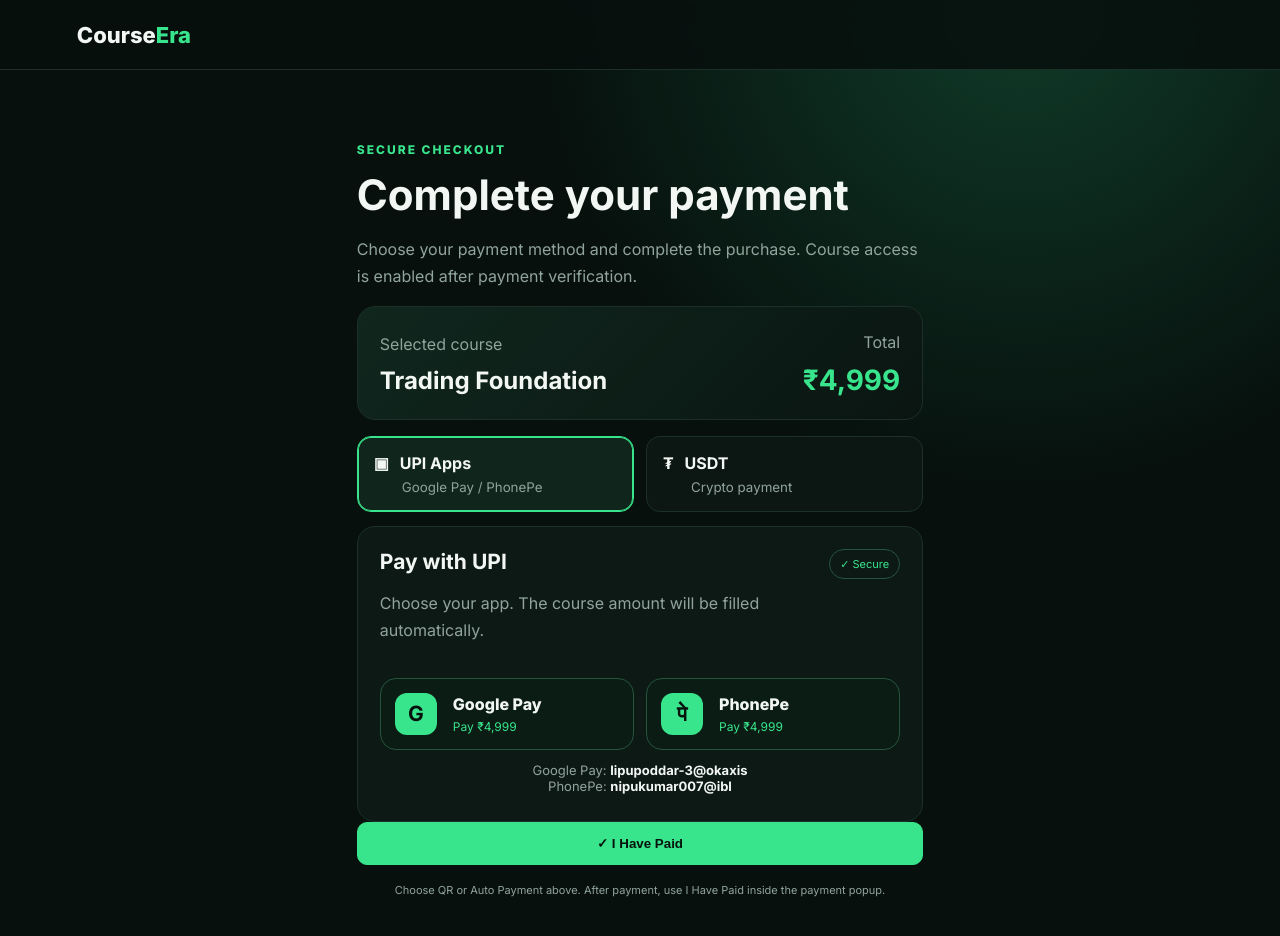
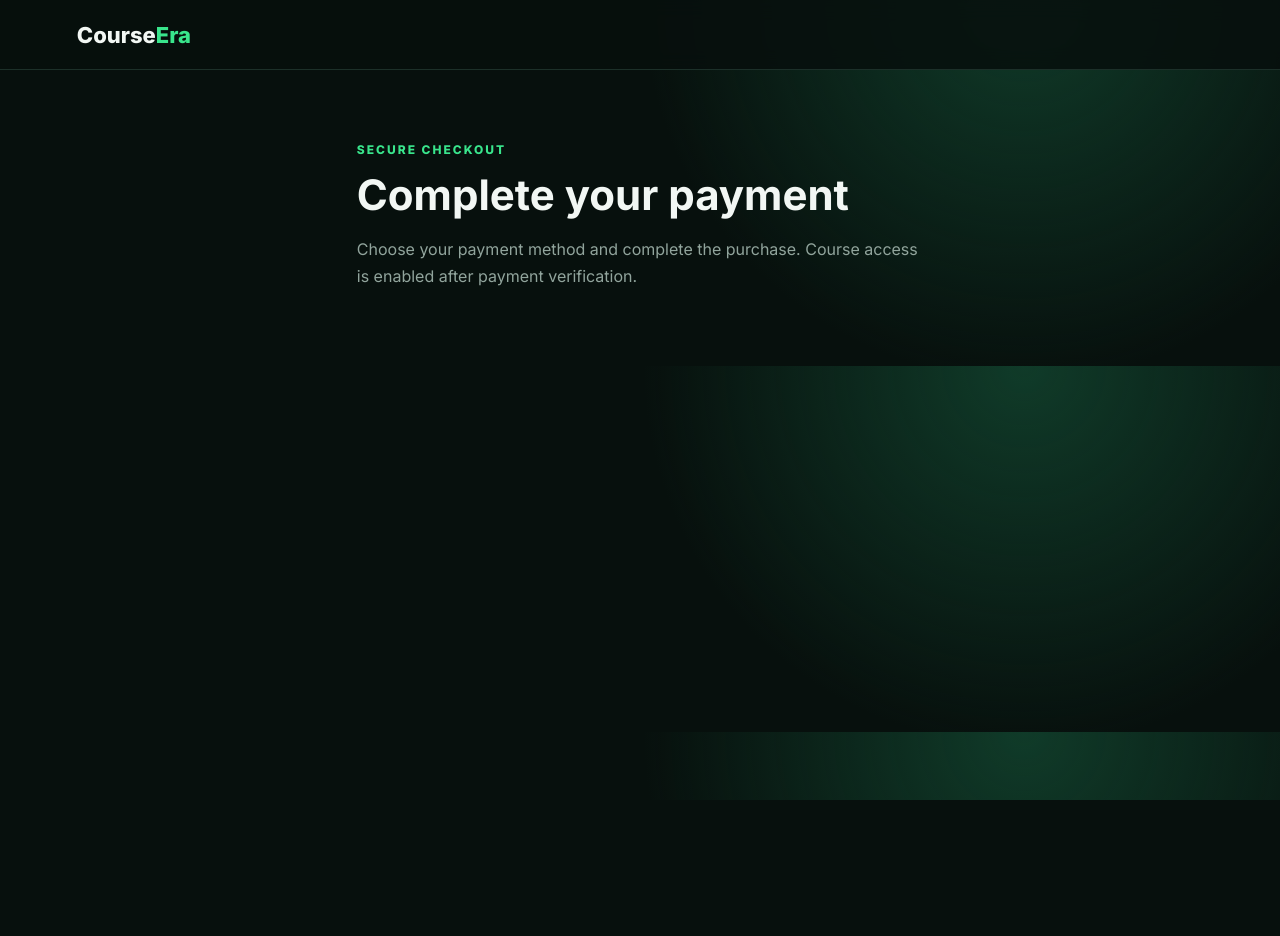
Before and after one commit to nipul830/Course-Era, a plain HTML site: page payment.html in a window 1280 px wide. After the commit the page ends 800 px from the top, so only its background shows below. Drawn offline with Linux system fonts and the light colour scheme; no server answers.

Commit message:
Require Firebase login for protected page

```diff
--- a/payment.html
+++ b/payment.html
@@ -1 +1 @@
-<!doctype html><html><head><meta charset="utf-8"><meta name="viewport" content="width=device-width,initial-scale=1"><title>Payment — Course Era</title><link rel="stylesheet" href="styles.css?v=8"></head><body><header class="nav"><a class="brand" href="index.html">Course<span>Era</span></a></header><main class="container narrow"><div class="page-title"><p class="eyebrow">SECURE CHECKOUT</p><h1>Complete your payment</h1><p class="muted">Choose your payment method and complete the purchase. Course access is enabled after payment verification.</p></div><div id="paymentBox"></div></main><script src="firebase-config.js?v=2"></script><script src="app.js?v=9"></script><script>renderPayment().then(()=>enhancePaymentUI())</script></body></html>
+<!doctype html><html><head><meta charset="utf-8"><meta name="viewport" content="width=device-width,initial-scale=1"><title>Payment — Course Era</title><link rel="stylesheet" href="styles.css?v=8"></head><body><header class="nav"><a class="brand" href="index.html">Course<span>Era</span></a></header><main class="container narrow"><div class="page-title"><p class="eyebrow">SECURE CHECKOUT</p><h1>Complete your payment</h1><p class="muted">Choose your payment method and complete the purchase. Course access is enabled after payment verification.</p></div><div id="paymentBox"></div></main><script src="firebase-config.js?v=6"></script><script src="app.js?v=10"></script><script>protectPage("courses");ceAuth.onAuthStateChanged(function(user){if(user)renderPayment().then(enhancePaymentUI)});</script></body></html>
```
